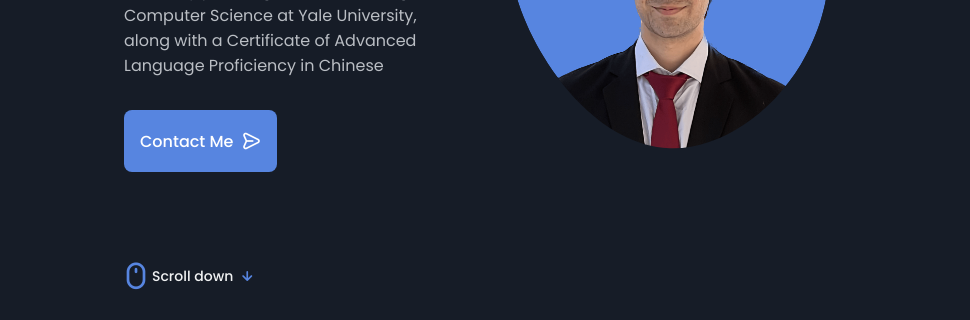
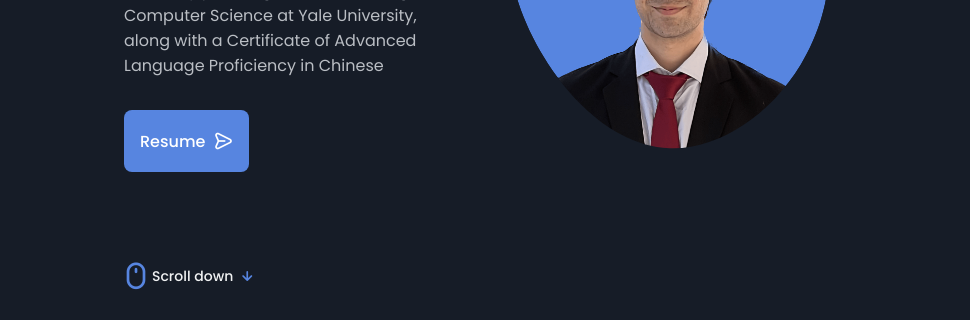
Before and after one commit to zayyannaveed27/personal-website, a plain HTML site: page index.html in a window 1280 px wide. Shown: the part 350-670 px from the top of the page, 184-1154 px from the left. Drawn offline with nearby package versions, Linux system fonts and the light colour scheme.

Commit message:
Update index.html

```diff
--- a/index.html
+++ b/index.html
@@ -98,8 +98,8 @@
                         <h1 class="home__title">Hi, I'm Zayyan</h1>
                         <h3 class="home__subtitle">Software Engineer and Machine Learning enthusiast</h3>
                         <p class="home__description">Currently pursuing a Bachelor's degree in Computer Science at Yale University, along with a Certificate of Advanced Language Proficiency in Chinese</p>
-                        <a href="#contact" class="button button--flex">
-                            Contact Me <i class="uil uil-message button__icon"></i>
+                        <a href="assets/Zayyan_Naveed_resume.pdf" class="button button--flex">
+                            Resume <i class="uil uil-message button__icon"></i>
                         </a>
 
                     </div>
```
